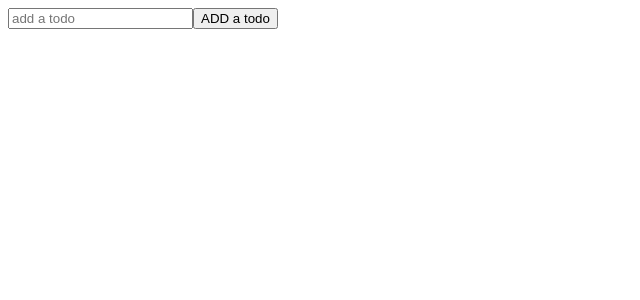
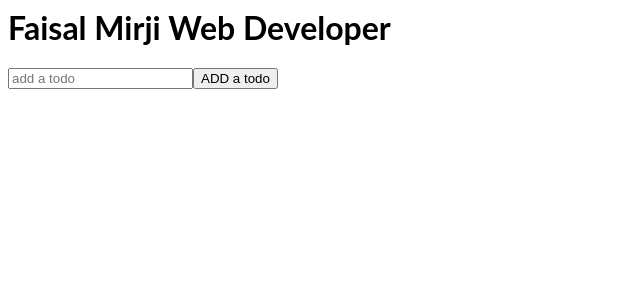
Before and after one commit to faisalmirji123/Demo-, a React (Create React App) app: page / in a window 1280 px wide. Shown: the top 300 px of the page, without its empty margins (0-640 px from the left). Built offline with nearby package versions, Linux system fonts and the light colour scheme.

Commit message:
1 file modified, 1 added, 1 deleted

```diff
--- a/src/App.js
+++ b/src/App.js
@@ -1,11 +1,12 @@
 import React from 'react';
 import './style.css';
-import TodoForm from './Components/TodoForm';
+// import TodoForm from './Components/TodoForm';
+import TodoList from './Components/TodoList';
 
  function App() {
   return (
     <div className='todo-App'>
-      <TodoForm/>
+      <TodoList/>
     </div>
   );
 }
--- /dev/null
+++ b/src/Components/TodoList.js
@@ -0,0 +1,13 @@
+import React ,{useState} from 'react';
+import TodoForm from './TodoForm';
+ function TodoList (){
+   const [tdos,setTodos]=useState([]);
+   return (
+     <div>
+       <h1> Faisal Mirji Web Developer</h1>
+       <TodoForm/>
+
+       </div>
+   )
+ }
+ export default TodoList;
```
Also changed, not shown: src/Components/TodoLiist.js (deleted).
